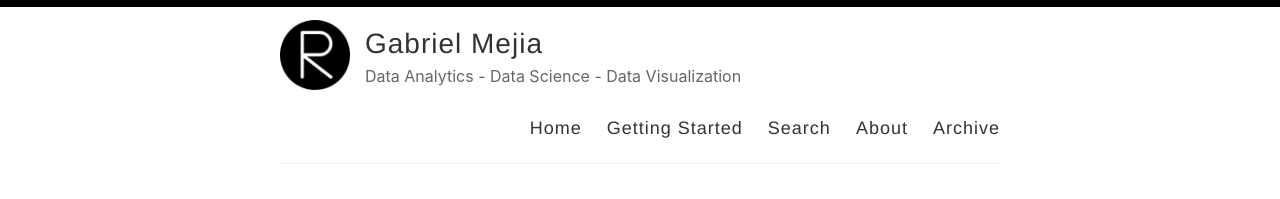
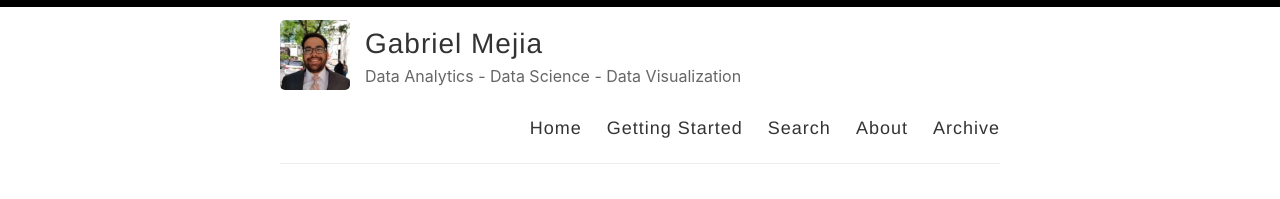
Before and after one commit to gmejianina/gmejianina.github.io, a Jekyll site: the page built from index.html, in a window 1280 px wide. Shown: the top 199 px of the page. Built offline with Jekyll 4.4.1, drawn with Linux system fonts in a browser that asks for light colours; the list of posts is cut into pages by our own code.

Commit message:
Update _config.yml

```diff
--- a/_config.yml
+++ b/_config.yml
@@ -12,7 +12,7 @@ author: Gabriel Mejia
 description: Data Analytics - Data Science - Data Visualization
 
 # URL of your avatar or profile pic (you could use your GitHub profile pic)
-avatar: /images/reverie.png
+avatar: /images/profilepic.jpg
 
 #
 # Flags below are optional
```
